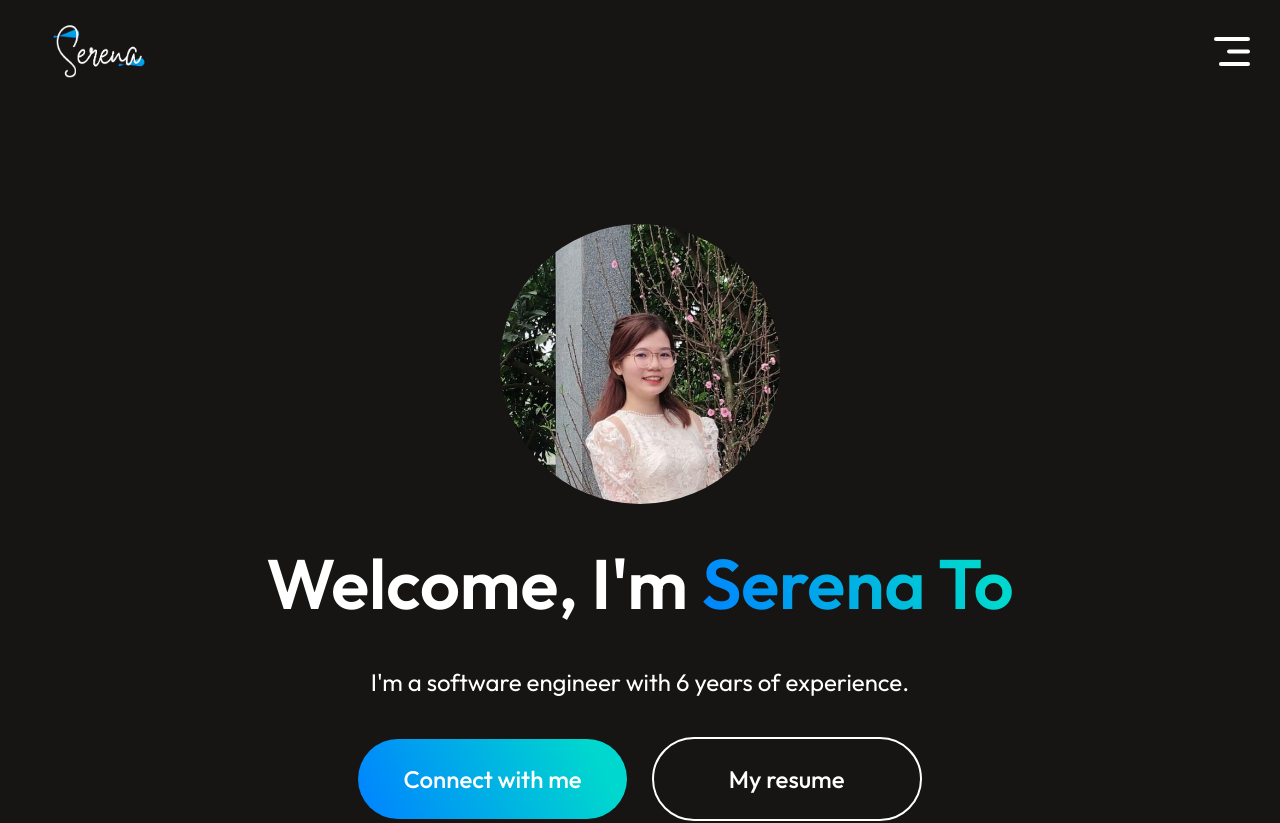
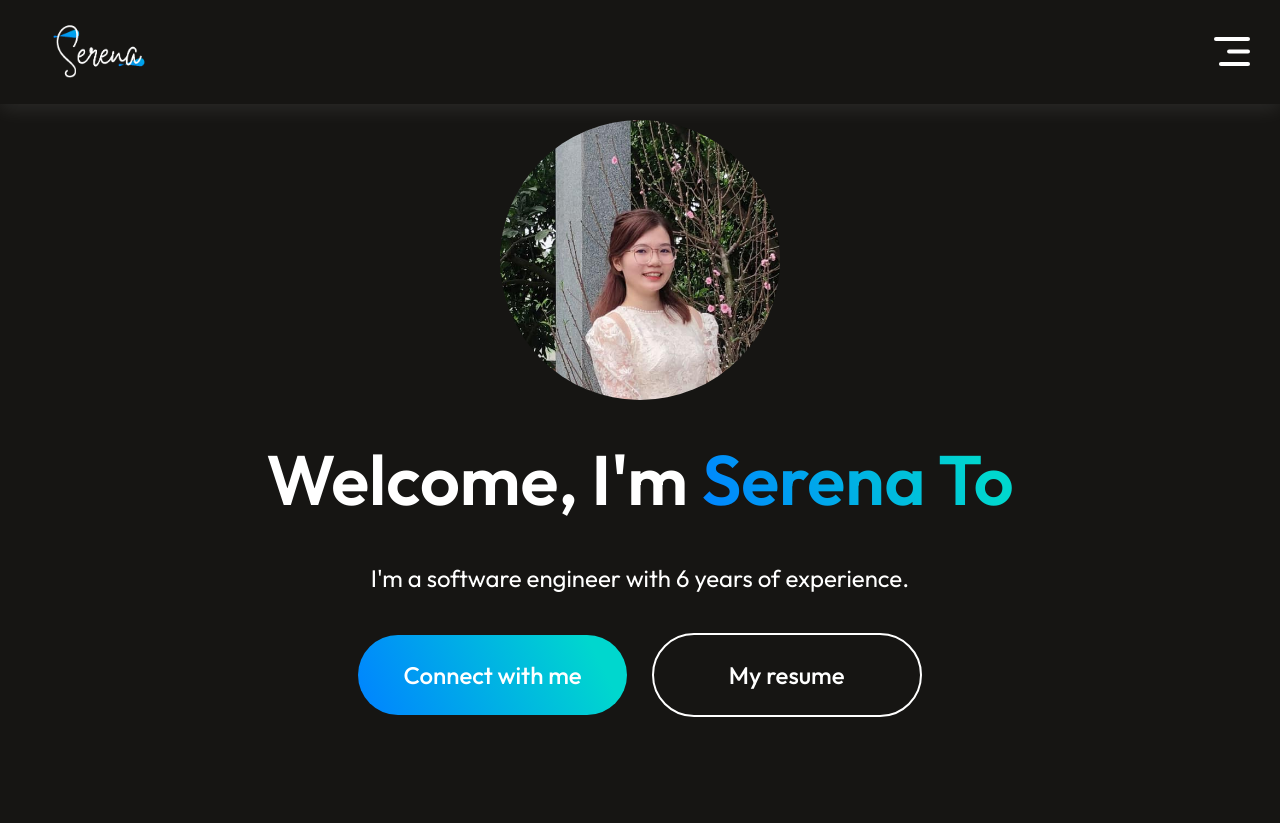
Before and after one commit to HuongLanTo/portfolio, a React (Vite) app: page / in a window 1280 px wide. Shown: the top 823 px of the page. Built offline with nearby package versions, Linux system fonts and the light colour scheme.

Commit message:
Update navigation animation

```diff
--- a/src/components/contact/Contact.css
+++ b/src/components/contact/Contact.css
@@ -67,6 +67,11 @@
   display: flex;
   align-items: center;
   gap: 20px;
+}
+
+.contact-detail img {
+  width: 30px;
+  height: 30px;
 }
 
 .contact-right {
--- a/src/components/navbar/Navbar.css
+++ b/src/components/navbar/Navbar.css
@@ -2,7 +2,26 @@
   display: flex;
   align-items: center;
   justify-content: space-between;
-  margin: 20px 170px;
+  margin: 0;
+  padding: 20px 170px;
+  position: fixed;
+  top: 0;
+  left: 0;
+  right: 0;
+  background-color: #161513;
+  z-index: 1000;
+  transition: all 0.5s cubic-bezier(0.4, 0, 0.2, 1);
+  box-shadow: 0 4px 20px rgba(255, 255, 255, 0.1);
+}
+
+.navbar.visible {
+  transform: translateY(0);
+  box-shadow: 0 4px 20px rgba(255, 255, 255, 0.1);
+}
+
+.navbar.hidden {
+  transform: translateY(-100%);
+  box-shadow: none;
 }
 
 .nav-menu {
@@ -57,7 +76,8 @@
 
 @media (max-width: 1400px) {
   .navbar {
-    margin: 20px 50px;
+    margin: 0;
+    padding: 20px 50px;
   }
 
   .nav-connect {
@@ -86,7 +106,7 @@
     align-items: start;
     top: 0;
     gap: 30px;
-    background-color: #051f30;
+    background-color: #161513;
     width: 350px;
     height: 100%;
     z-index: 2;
--- a/src/components/navbar/Navbar.jsx
+++ b/src/components/navbar/Navbar.jsx
@@ -11,6 +11,8 @@ const Navbar = () => {
   const [menu, setMenu] = useState("home");
   const menuRef = useRef();
   const [isScrolling, setIsScrolling] = useState(true);
+  const [isVisible, setIsVisible] = useState(true);
+  const [lastScrollY, setLastScrollY] = useState(0);
 
   useEffect(() => {
     const handleScroll = () => {
@@ -31,6 +33,15 @@ const Navbar = () => {
           setMenu("home");
         }
       }
+
+      // Handle navbar visibility
+      const currentScrollY = window.scrollY;
+      if (currentScrollY > lastScrollY) {
+        setIsVisible(false);
+      } else {
+        setIsVisible(true);
+      }
+      setLastScrollY(currentScrollY);
     };
 
     window.addEventListener("scroll", handleScroll);
@@ -38,7 +49,7 @@ const Navbar = () => {
     return () => {
       window.removeEventListener("scroll", handleScroll);
     };
-  });
+  }, [lastScrollY]);
 
   const openMenu = () => {
     menuRef.current.style.right = "0";
@@ -57,7 +68,7 @@ const Navbar = () => {
   };
 
   return (
-    <div className="navbar">
+    <div className={`navbar ${isVisible ? 'visible' : 'hidden'}`}>
       <img src={logo} alt="" style={{ width: "100px" }} />
       <img src={menu_open} alt="" className="nav-mob-open" onClick={openMenu} />
       <ul ref={menuRef} className="nav-menu">
```
